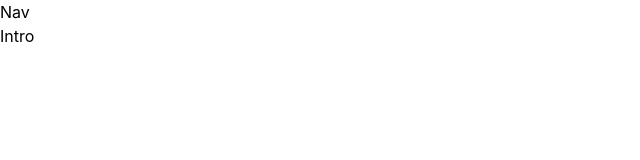
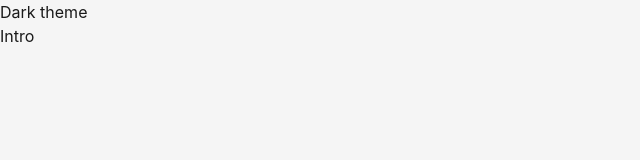
Before and after one commit to ngeliecode/angelie-portfolio, a React (Vite) app: page / in a window 1280 px wide. Shown: the top 160 px of the page, without its empty margins (0-640 px from the left). Built offline with nearby package versions, Linux system fonts and the light colour scheme.

Commit message:
Implement theme toggle

```diff
--- a/src/App.tsx
+++ b/src/App.tsx
@@ -4,12 +4,21 @@ import About from './sections/About'
 import Projects from './sections/Projects'
 import Contact from './sections/Contact'
 import Nav from './components/Nav'
+import { useState } from 'react'
 
 const App = () => {
+  const [darkMode, setDarkMode] = useState(false)
+
+  const toggleTheme = () => {
+    const toggled = !darkMode
+
+    setDarkMode(toggled)
+    document.body.classList.toggle('dark', toggled)
+  }
+
   return (
     <>
-      <Nav />
-
+      <Nav darkMode={darkMode} toggleTheme={toggleTheme} />
       <main>
         <Intro />
         <Home />
--- a/src/components/Nav.tsx
+++ b/src/components/Nav.tsx
@@ -1,5 +1,12 @@
-const Nav = () => {
-  return <nav className="sticky top-0">Nav</nav>
+import ThemeToggle from './ThemeToggle'
+import type { ThemeProps } from '../types/theme'
+
+const Nav = ({ darkMode, toggleTheme }: ThemeProps) => {
+  return (
+    <nav className="sticky top-0">
+      <ThemeToggle darkMode={darkMode} toggleTheme={toggleTheme} />
+    </nav>
+  )
 }
 
 export default Nav
--- /dev/null
+++ b/src/components/ThemeToggle.tsx
@@ -0,0 +1,9 @@
+import type { ThemeProps } from '../types/theme'
+
+const ThemeToggle = ({ darkMode, toggleTheme }: ThemeProps) => {
+  return (
+    <button onClick={toggleTheme}>{darkMode ? 'Light' : 'Dark'} theme</button>
+  )
+}
+
+export default ThemeToggle
--- a/src/index.css
+++ b/src/index.css
@@ -1 +1,16 @@
 @import 'tailwindcss';
+
+:root {
+  --color-background: #f5f5f5;
+  --color-text: #1a1a1a;
+}
+
+.dark {
+  --color-background: #1a1a1a;
+  --color-text: #f5f5f5;
+}
+
+body {
+  background-color: var(--color-background);
+  color: var(--color-text);
+}
--- /dev/null
+++ b/src/types/theme.ts
@@ -0,0 +1,11 @@
+/**
+ * Types shared by several components live here.
+ */
+
+export type ThemeProps = {
+  // Value: true or false
+  darkMode: boolean
+
+  // Function: takes no arguments, returns nothing
+  toggleTheme: () => void
+}
```
